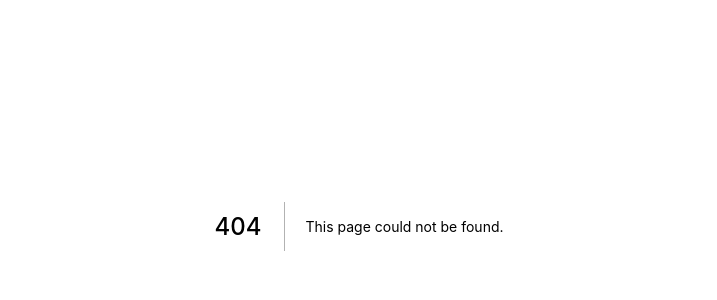
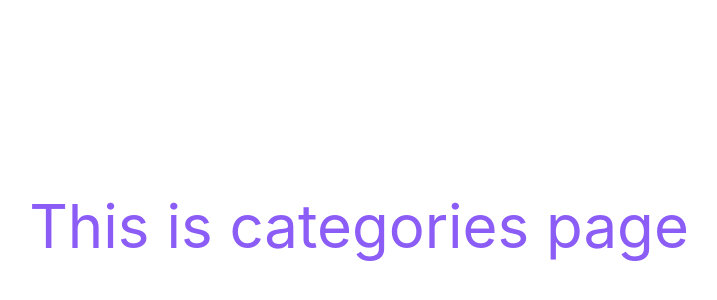
Before and after one commit to techhub-community/e-StoreBuilder, a Next.js app: page /categories in a window 1280 px wide. Before the commit this address had no page. Shown: the part 174-474 px from the top of the page, without its empty margins (281-998 px from the left). Built offline with nearby package versions, Linux system fonts and the light colour scheme.

Commit message:
added categories.tsx file

```diff
--- /dev/null
+++ b/pages/categories.tsx
@@ -0,0 +1,12 @@
+import React from 'react'
+import styles from "../styles/Home.module.css";
+
+const Categories = () => {
+    return (
+        <div className="grid place-items-center h-screen">
+            <h1 className="text-purple-500 p-4 md:text-6xl text-4xl">This is categories page</h1>
+        </div>
+    )
+}
+
+export default Categories
```
